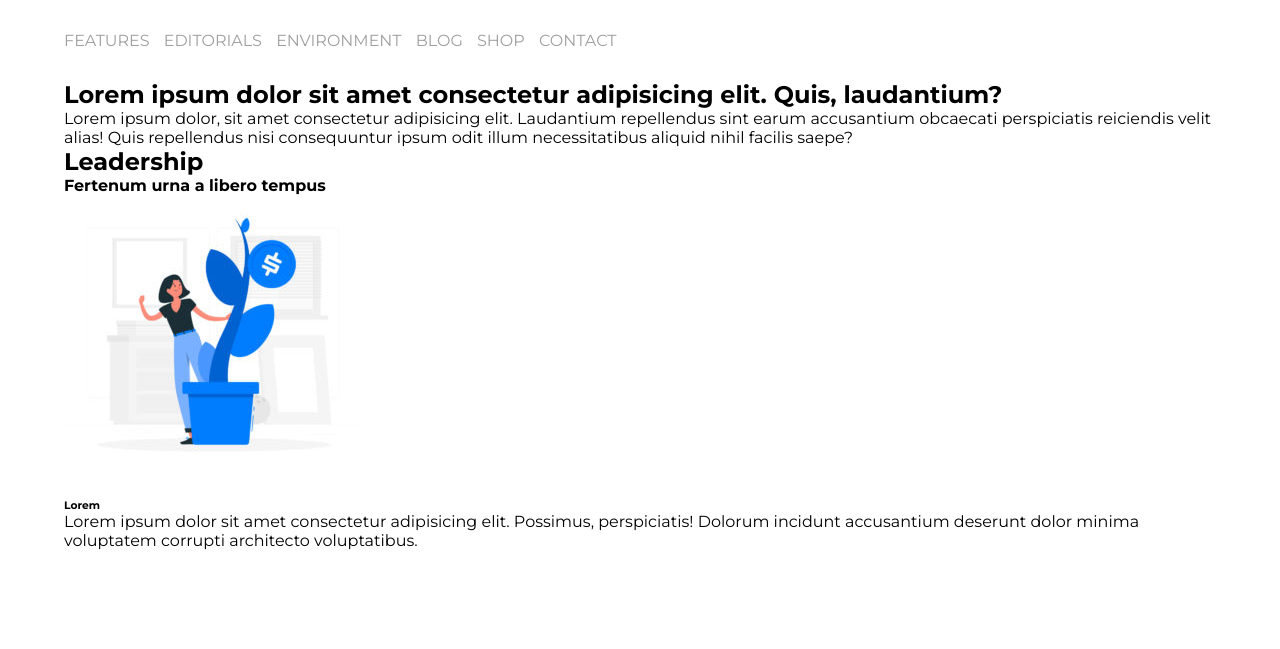
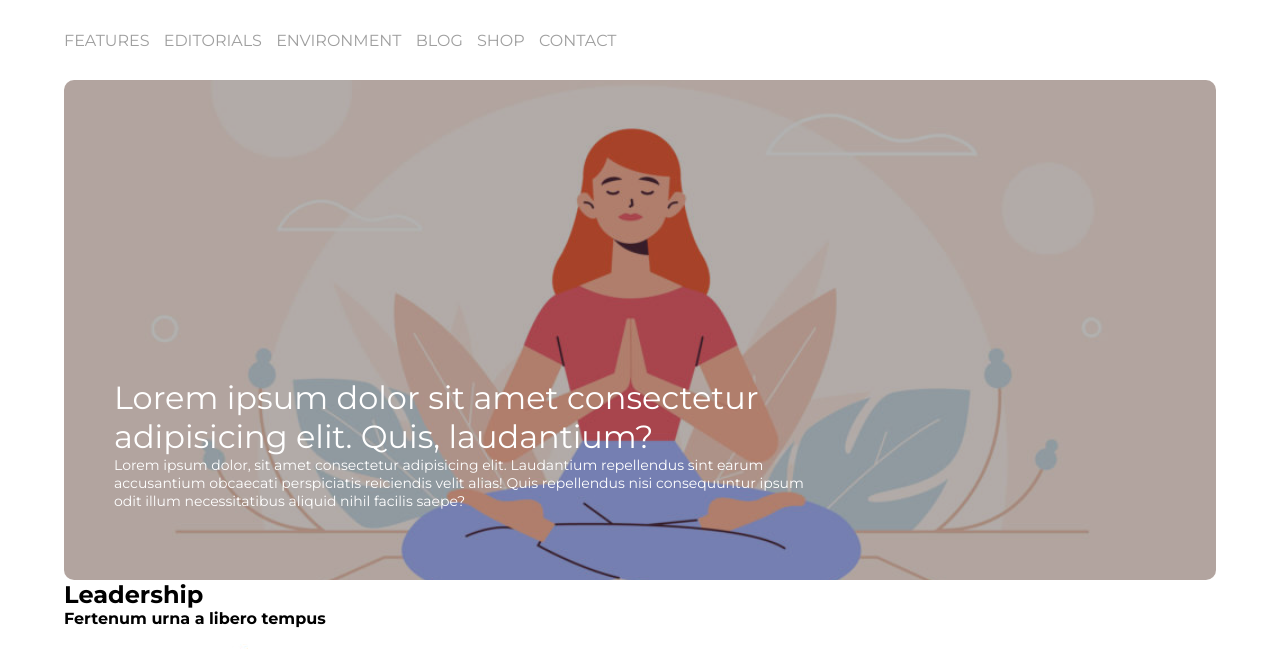
Before and after one commit to matteopompei/htmlcss-wp, a plain HTML site: page index.html in a window 1280 px wide. Shown: the part 73-722 px from the top of the page. Drawn offline with Linux system fonts and the light colour scheme.

Commit message:
Prima sezione completata

```diff
--- a/css/style.css
+++ b/css/style.css
@@ -14,7 +14,7 @@ body {
     margin: auto;
 }
 
-.container > header, .container > nav {
+.container > header, .container > nav, .container, .container > section {
     margin-bottom: 30px;
 }
 
@@ -39,11 +39,44 @@ body {
 .container > nav > ul > li a {
     text-decoration: none;
     color: inherit;
-
-    transition: 1s;
+    border-bottom: 3px solid rgba(0, 0, 0, 0);
+    transition: 0.5s;
 }
 
 .container > nav > ul > li a:hover {
     color: #616161;
     border-bottom: 3px solid #616161;
 }
+
+.container section:first-child, .overlay {
+    height: 500px;
+    border-radius: 10px;
+}
+
+.container section:first-child {
+    background-image: url(../img/banner.jpg);
+    background-position: center;
+    background-size: cover;
+}
+
+.overlay {
+    background-color: rgba(0, 0, 0, 0.3);
+    position: relative;
+}
+
+.overlay div {
+    position: absolute;
+    width: 60%;
+    bottom: 70px;
+    left: 50px;
+    color: #FFF;
+}
+
+.overlay h2 {
+    font-weight: normal;
+    font-size: 32px;
+}
+
+.overlay p {
+    font-size: 14px;
+}
--- a/index.html
+++ b/index.html
@@ -27,8 +27,12 @@
         </nav>
         <main>
             <section>
-                <h2>Lorem ipsum dolor sit amet consectetur adipisicing elit. Quis, laudantium?</h2>
-                <p>Lorem ipsum dolor, sit amet consectetur adipisicing elit. Laudantium repellendus sint earum accusantium obcaecati perspiciatis reiciendis velit alias! Quis repellendus nisi consequuntur ipsum odit illum necessitatibus aliquid nihil facilis saepe?</p>
+                <div class="overlay">
+                    <div>
+                        <h2>Lorem ipsum dolor sit amet consectetur adipisicing elit. Quis, laudantium?</h2>
+                        <p>Lorem ipsum dolor, sit amet consectetur adipisicing elit. Laudantium repellendus sint earum accusantium obcaecati perspiciatis reiciendis velit alias! Quis repellendus nisi consequuntur ipsum odit illum necessitatibus aliquid nihil facilis saepe?</p>
+                    </div>
+                </div>
             </section>
             <section>
                 <header>
```
